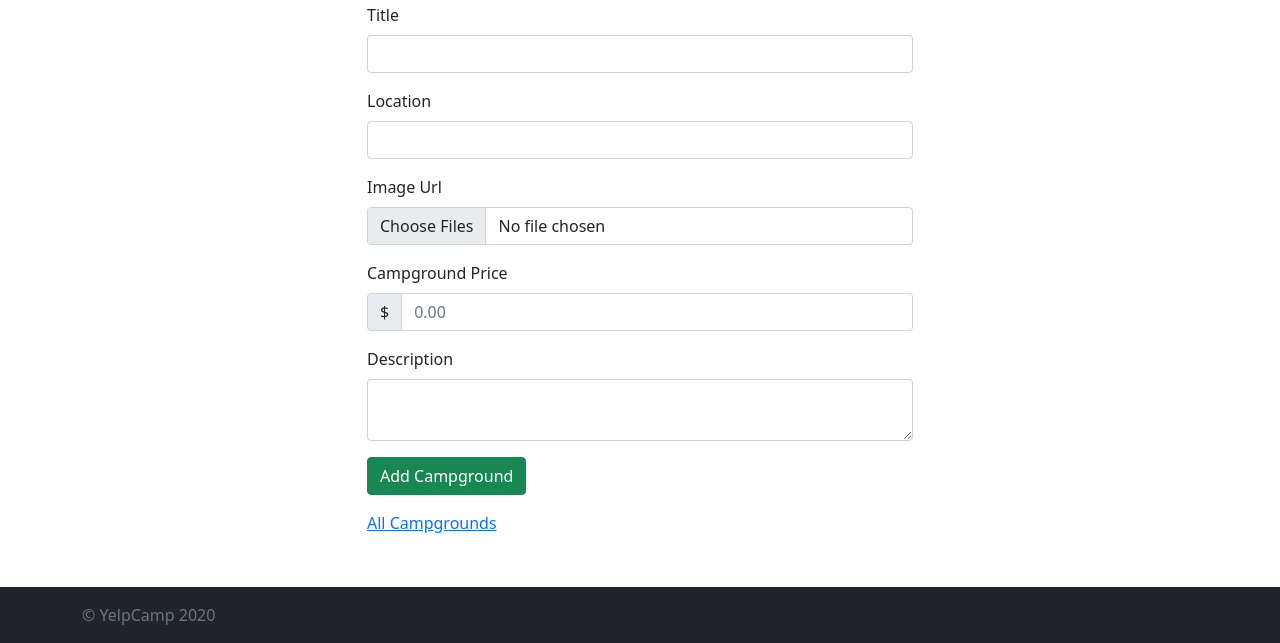
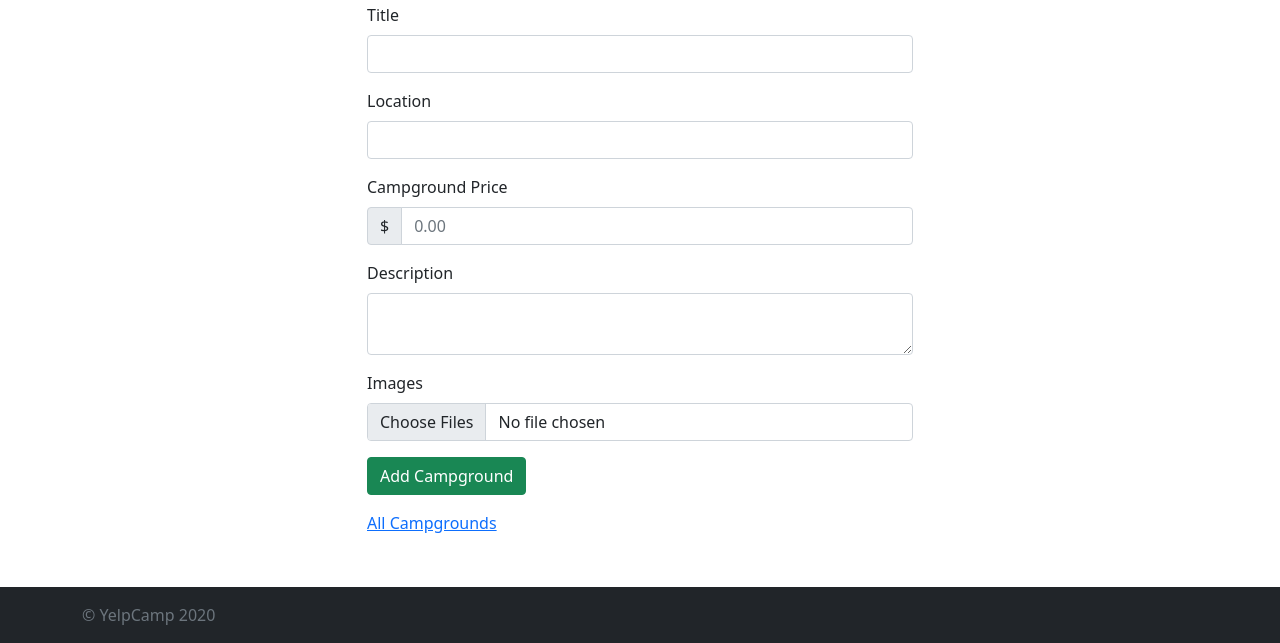
Before and after one commit to mkmenta/yelp-camp-python, a Flask app: page /campgrounds/new in a window 1280 px wide. Shown: the part 157-800 px from the top of the page. Run offline with Flask 2, Linux system fonts and the light colour scheme; the visitor is signed in with stand-in values (Sample User, id 1); some libraries are stand-ins or nearby versions.

Commit message:
Move input down

```diff
--- a/YelpCampPython/templates/campgrounds/new.html
+++ b/YelpCampPython/templates/campgrounds/new.html
@@ -13,10 +13,6 @@
                     <input class="form-control" type="text" id="location" name="location" required>
                 </div>
                 <div class="mb-3">
-                    <label class="form-label" for="image">Image Url</label>
-                    <input class="form-control" type="file" name="image" multiple>
-                </div>
-                <div class="mb-3">
                     <label class="form-label" for="price">Campground Price</label>
                     <div class="input-group">
                         <span class="input-group-text" id="price-label">$</span>
@@ -30,6 +26,10 @@
                     <textarea class="form-control" type="text" id="description" name="description" required></textarea>
                 </div>
                 <div class="mb-3">
+                    <label class="form-label" for="image">Images</label>
+                    <input class="form-control" type="file" name="image" multiple>
+                </div>
+                <div class="mb-3">
                     <button class="btn btn-success">Add Campground</button>
                 </div>
             </form>
```
